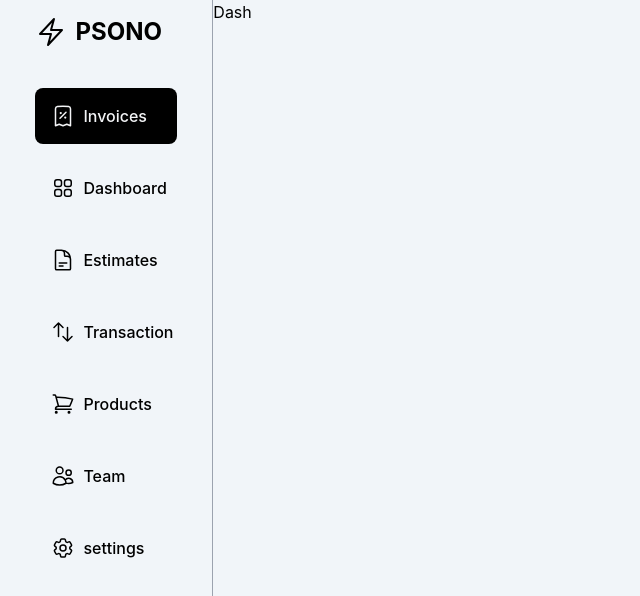
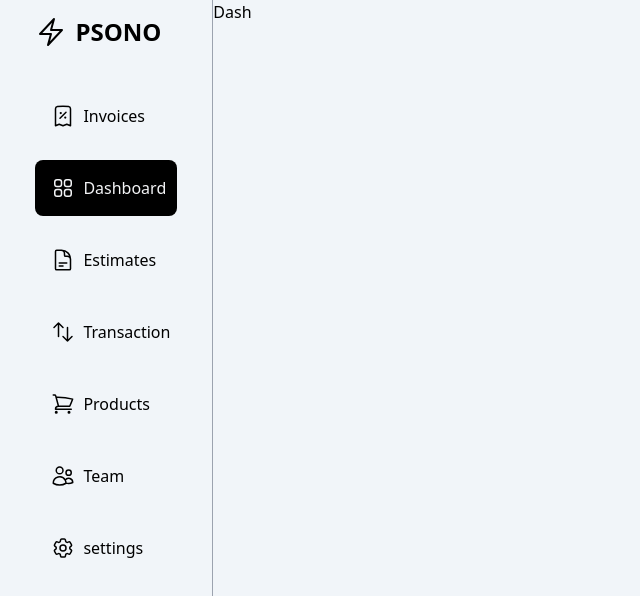
Before and after one commit to HazWahb8080/dashboard_3, a React (Create React App) app: page / in a window 1280 px wide. Shown: the top 596 px of the page, without its empty margins (0-640 px from the left). Built offline with nearby package versions, Linux system fonts and the light colour scheme.

Commit message:
when returning to the default page we reset the active tab

```diff
--- a/src/App.js
+++ b/src/App.js
@@ -5,7 +5,7 @@ import NavBar from "./components/navBar/NavBar";
 function App() {
   return (
     <>
-      <div className="bg-slate-100 place-items-center grid grid-cols-12 min-h-screen w-full">
+      <div className="container__">
         {/* navbar _ left section */}
         <NavBar />
         {/*  body _ right section */}
--- a/src/components/nav/Dashboard.jsx
+++ b/src/components/nav/Dashboard.jsx
@@ -1,8 +1,12 @@
 import React from 'react'
+import NavBar from '../navBar/NavBar'
 
 function Dashboard() {
   return (
-    <div>Dashboard</div>
+    <div className='container__'>
+      <NavBar/>
+      <h1>dashboard</h1>
+    </div>
   )
 }
 
--- a/src/components/navBar/NavBar.jsx
+++ b/src/components/navBar/NavBar.jsx
@@ -1,5 +1,5 @@
-import React from "react";
-import { Link } from "react-router-dom";
+import React, { useEffect } from "react";
+import { Link, useLocation } from "react-router-dom";
 import { BoltIcon } from "@heroicons/react/24/outline";
 import { navLinks } from "../../utils/db";
 import { useSelector, useDispatch } from "react-redux";
@@ -29,9 +29,16 @@ export default NavBar;
 function NavItem({ data }) {
   const navLink = useSelector((state) => state.activeNavLink.value);
   const dispatch = useDispatch();
+  // whenever we are on the default page dashboard tab only can be active
+  const location = useLocation();
+  useEffect(() => {
+    if (location.pathname === "/") {
+      dispatch(activeNav("Dashboard"));
+    }
+  }, []);
   return (
     <Link
-      to={`${data.title}`}
+      to={data.title === "Dashboard" ? "/" : `${data.title}`}
       className="w-full"
       onClick={() => dispatch(activeNav(data.title))}
     >
--- a/src/index.css
+++ b/src/index.css
@@ -2,21 +2,11 @@
 @tailwind components;
 @tailwind utilities;
 
-body {
-  margin: 0;
-  font-family: -apple-system, BlinkMacSystemFont, "Segoe UI", "Roboto", "Oxygen",
-    "Ubuntu", "Cantarell", "Fira Sans", "Droid Sans", "Helvetica Neue",
-    sans-serif;
-  -webkit-font-smoothing: antialiased;
-  -moz-osx-font-smoothing: grayscale;
-}
-
-code {
-  font-family: source-code-pro, Menlo, Monaco, Consolas, "Courier New",
-    monospace;
-}
 
 @layer components {
+  .container__ {
+    @apply bg-slate-100 place-items-center grid grid-cols-12 min-h-screen w-full
+  }
   .nav__item {
     @apply px-4 py-4 flex items-start justify-start w-full cursor-pointer hover:bg-[#000000] hover:text-gray-100 text-black font-medium space-x-2 smooth rounded-lg
   }
--- a/src/index.js
+++ b/src/index.js
@@ -16,8 +16,8 @@ root.render(
         {navLinks.map((link) => (
           <Route
             key={link.id}
-            path={`${link.title}/*`}
-            element={link.component}
+            path={link.title === "Dashboard" ? `/*` : `${link.title}/*`}
+            element={link.title === "Dashboard" ? <App /> : link.component}
           />
         ))}
       </Routes>
--- a/src/silces/ActiveNavBarSlice.js
+++ b/src/silces/ActiveNavBarSlice.js
@@ -1,14 +1,12 @@
 import { createSlice } from "@reduxjs/toolkit";
 
 const initialState = {
-  value: 0,
+  value: "Dashboard",
 };
 
 export const ActiveNavBarSlice = createSlice({
   name: "ActiveNavBar",
-  initialState: {
-    value: "Invoices",
-  },
+  initialState,
   reducers: {
     activeNav: (state, action) => {
       state.value = action.payload;
```
